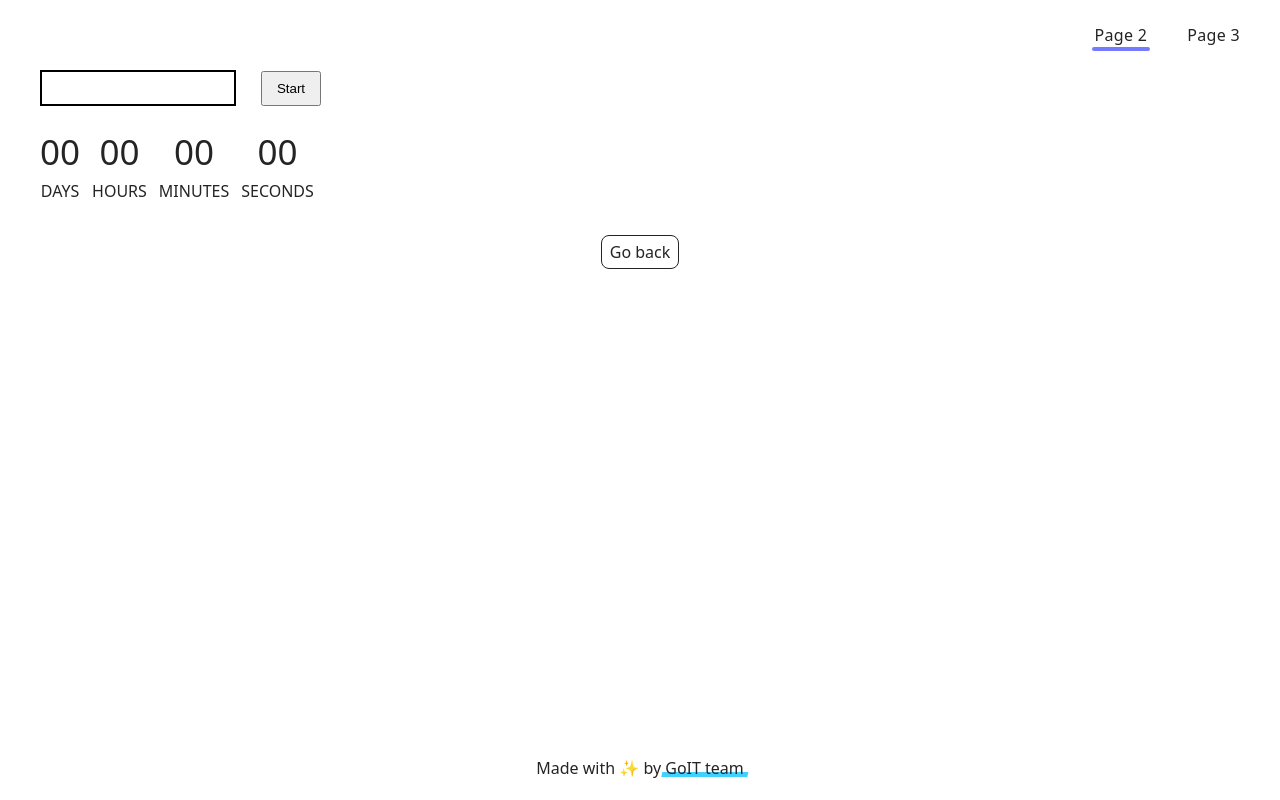
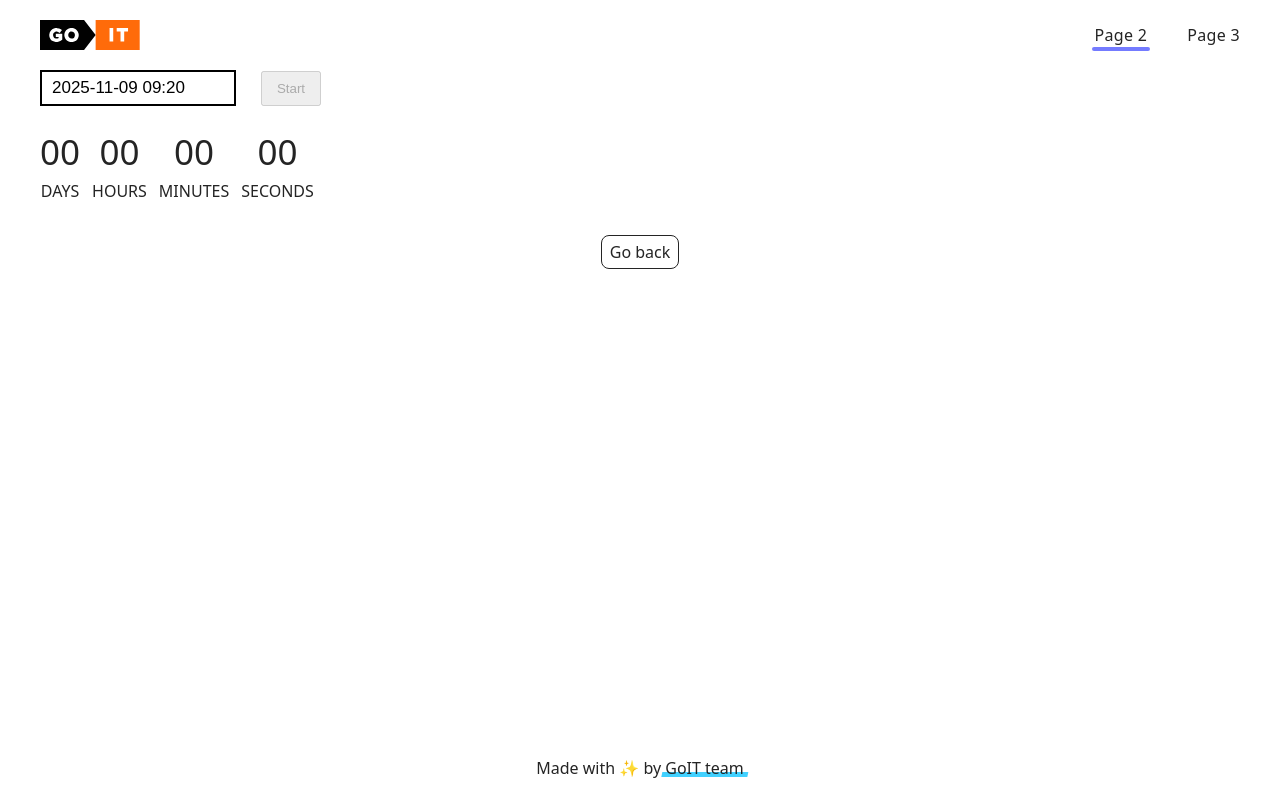
Before and after one commit to DenysOliinyk3007/goit-js-hw-10, a plain HTML site: page 1-timer.html in a window 1280 px wide. Drawn offline with Linux system fonts and the light colour scheme; files that its build step writes are made by us from their sources.

Commit message:
Deploying to gh-pages from @ DenysOliinyk3007/goit-js-hw-10@864d5a009196211870d436826e1e2017f2cf4f8d 🚀

```diff
--- a/1-timer.html
+++ b/1-timer.html
@@ -5,11 +5,11 @@
     <meta http-equiv="X-UA-Compatible" content="IE=edge" />
     <meta name="viewport" content="width=device-width, initial-scale=1.0" />
     <title>Timer</title>
-    <script type="module" crossorigin src="/tmp/1-timer.js"></script>
-    <link rel="modulepreload" crossorigin href="/tmp/assets/styles-BEx0RjJv.js">
-    <link rel="modulepreload" crossorigin href="/tmp/assets/vendor-BbbuE1sJ.js">
-    <link rel="stylesheet" crossorigin href="/tmp/assets/styles-CGrQFrs0.css">
-    <link rel="stylesheet" crossorigin href="/tmp/assets/vendor-CZjNVMTf.css">
+    <script type="module" crossorigin src="/goit-js-hw-10/1-timer.js"></script>
+    <link rel="modulepreload" crossorigin href="/goit-js-hw-10/assets/styles-BEx0RjJv.js">
+    <link rel="modulepreload" crossorigin href="/goit-js-hw-10/assets/vendor-BbbuE1sJ.js">
+    <link rel="stylesheet" crossorigin href="/goit-js-hw-10/assets/styles-CGrQFrs0.css">
+    <link rel="stylesheet" crossorigin href="/goit-js-hw-10/assets/vendor-CZjNVMTf.css">
   </head>
   <body>
     <header class="header">
@@ -17,7 +17,7 @@
     <nav class="nav">
       <a class="nav-logo" href="./index.html" aria-label="Site logo">
         <svg class="nav-logo-icon" width="100" height="30">
-          <use href="/tmp/assets/sprite-E8vg0sBb.svg#logo"></use>
+          <use href="/goit-js-hw-10/assets/sprite-E8vg0sBb.svg#logo"></use>
         </svg>
       </a>
       <ul class="nav-list">
```
Also changed, not shown: 2-snackbar.html (+6 -6 lines), index.html (+3 -3 lines).
